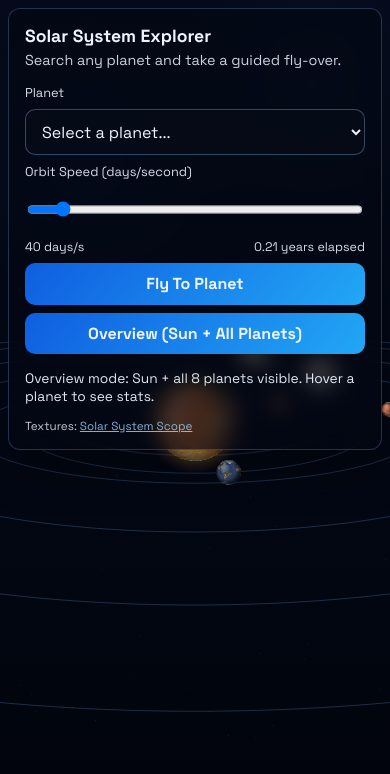
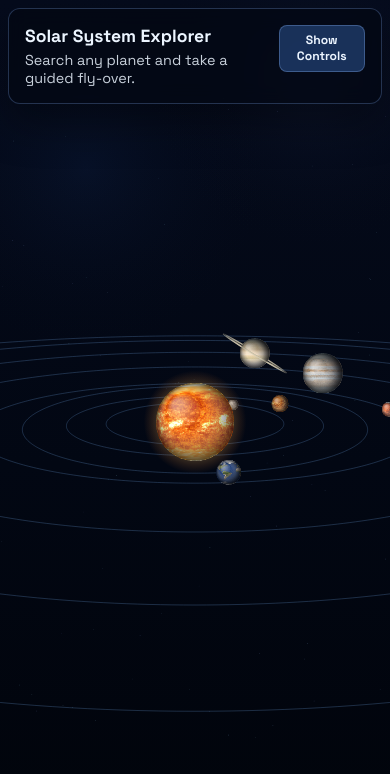
Before and after one commit to 5h45h4nk/solar-system, a website: page index.html in a window 390 px wide. Shown: the top 774 px of the page. Drawn offline with Linux system fonts and the light colour scheme; animation ran at ten frames a second.

Commit message:
Mobile HUD collapse + texture/path fixes + attribution updates

```diff
--- a/app.js
+++ b/app.js
@@ -1,4 +1,6 @@
 const canvas = document.querySelector("#scene");
+const hudEl = document.querySelector(".hud");
+const hudToggleBtn = document.querySelector("#hud-toggle");
 const planetSelect = document.querySelector("#planet-search");
 const speedSlider = document.querySelector("#speed-slider");
 const speedValue = document.querySelector("#speed-value");
@@ -166,6 +168,22 @@ const simulation = {
   daysPerSecond: Number(speedSlider?.value || 40),
   elapsedDays: 0,
 };
+
+function setHudCollapsed(collapsed) {
+  if (!hudEl || !hudToggleBtn) return;
+  hudEl.classList.toggle("collapsed", collapsed);
+  hudToggleBtn.textContent = collapsed ? "Show Controls" : "Hide Controls";
+}
+
+if (window.matchMedia("(max-width: 720px)").matches) {
+  setHudCollapsed(true);
+}
+
+if (hudToggleBtn) {
+  hudToggleBtn.addEventListener("click", () => {
+    setHudCollapsed(!hudEl.classList.contains("collapsed"));
+  });
+}
 
 function loadImage(src, onSuccess) {
   const img = new Image();
--- a/index.html
+++ b/index.html
@@ -17,9 +17,13 @@
   <body>
     <div class="hud">
       <div class="title-wrap">
+        <div>
           <h1>Solar System Explorer</h1>
           <p>Search any planet and take a guided fly-over.</p>
         </div>
+        <button id="hud-toggle" type="button" class="hud-toggle">Hide Controls</button>
+      </div>
+      <div class="hud-body">
         <div class="controls">
           <label for="planet-search">Planet</label>
           <select id="planet-search">
@@ -39,6 +43,7 @@
           Textures: <a href="https://www.solarsystemscope.com/textures/" target="_blank" rel="noopener noreferrer">Solar System Scope</a>
         </div>
       </div>
+    </div>
     <canvas id="scene"></canvas>
 
     <script type="module" src="./app.js"></script>
--- a/styles.css
+++ b/styles.css
@@ -50,10 +50,30 @@ body {
   font-size: 1.35rem;
 }
 
+.title-wrap {
+  display: flex;
+  align-items: flex-start;
+  justify-content: space-between;
+  gap: 0.6rem;
+}
+
 .title-wrap p {
   margin: 0.25rem 0 0;
   opacity: 0.85;
   font-size: 0.9rem;
+}
+
+.hud-toggle {
+  display: none;
+  font-size: 0.76rem;
+  padding: 0.4rem 0.6rem;
+  border-radius: 8px;
+  background: rgba(36, 68, 120, 0.7);
+  border: 1px solid rgba(145, 190, 255, 0.3);
+}
+
+.hud-body {
+  margin-top: 0.65rem;
 }
 
 .controls {
@@ -131,9 +151,19 @@ button:hover {
     left: 0.5rem;
     width: calc(100vw - 1rem);
     border-radius: 12px;
+    max-height: calc(100vh - 1rem);
+    overflow: auto;
   }
 
   .title-wrap h1 {
     font-size: 1.1rem;
   }
+
+  .hud-toggle {
+    display: inline-block;
+  }
+
+  .hud.collapsed .hud-body {
+    display: none;
+  }
 }
```
Lines whose indentation alone changed are shown as unchanged.
